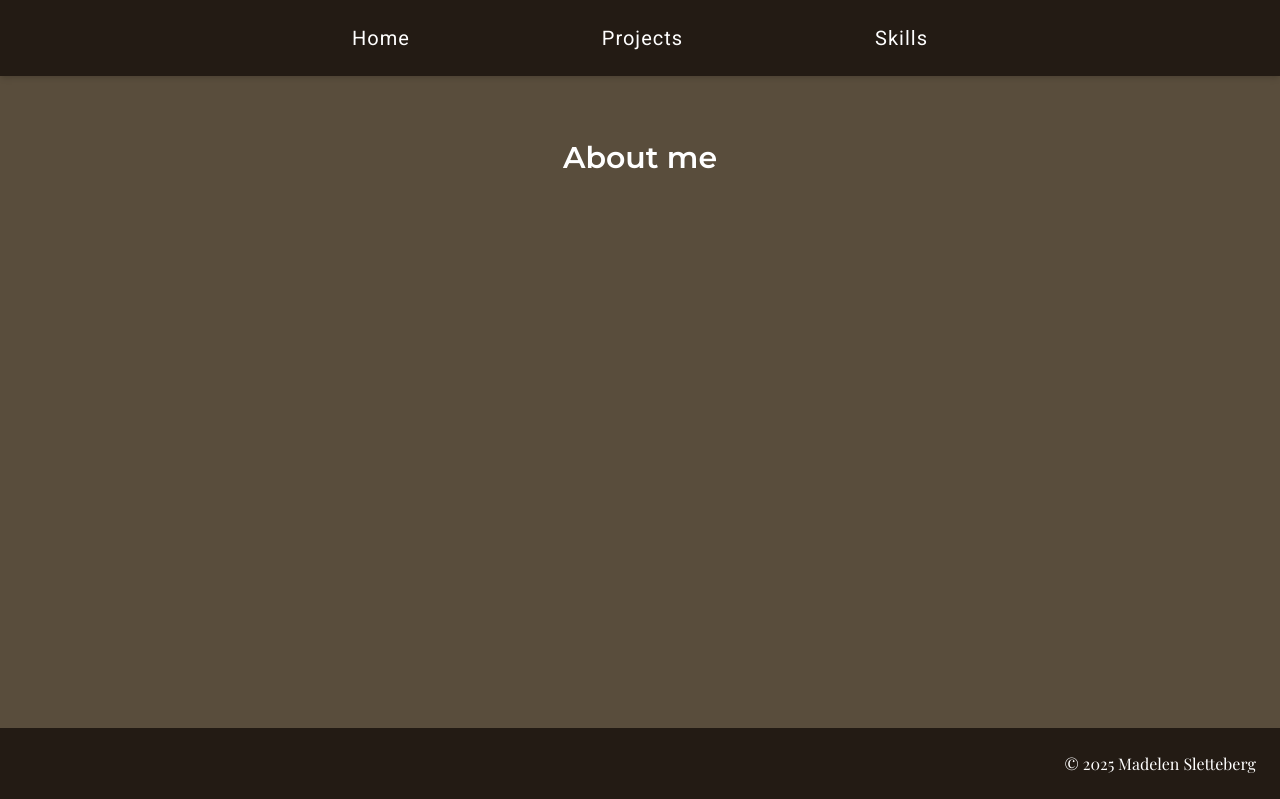
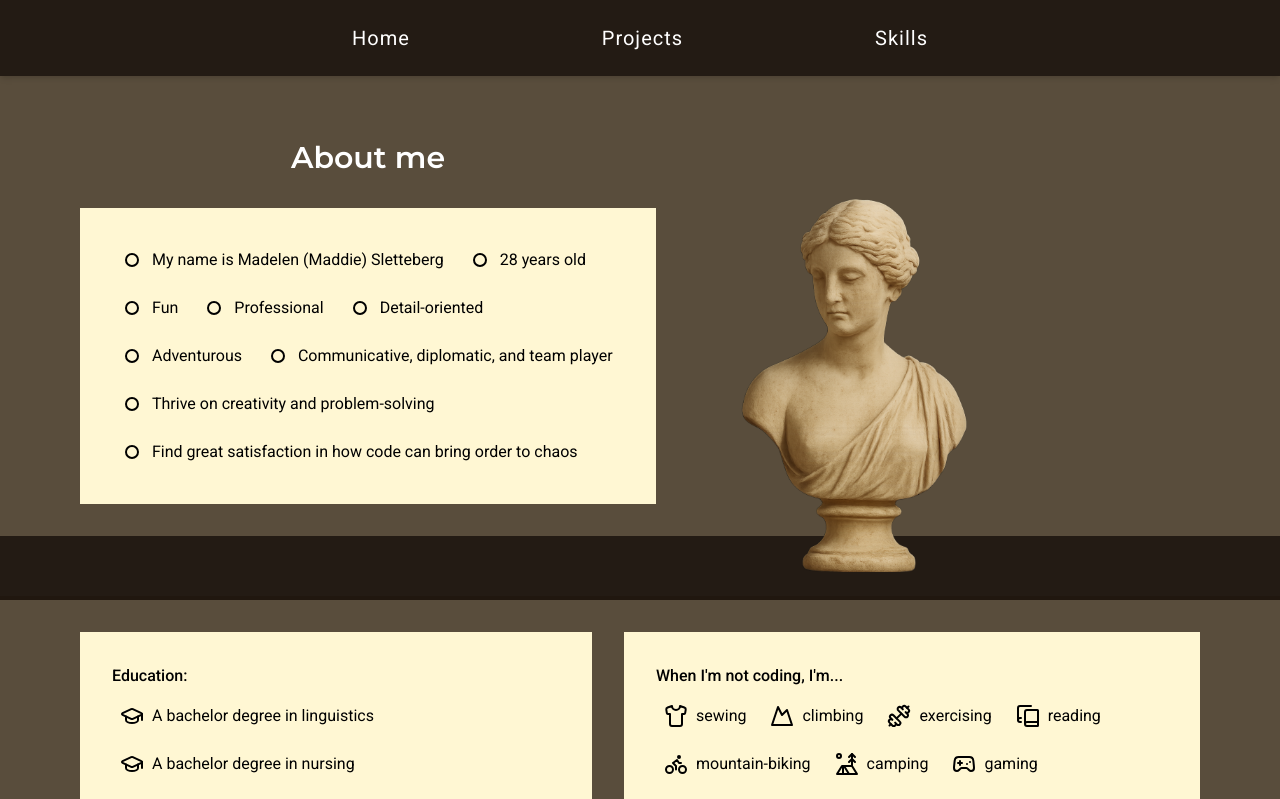
Before and after one commit to maddipaddi/maddipaddi, a React (Vite) app: page /about in a window 1280 px wide. Shown: the top 799 px of the page. Built offline with nearby package versions, Linux system fonts and the light colour scheme; a web font is replaced by a local one.

Commit message:
feat: add content and styling to about page

```diff
--- a/src/pages/About.jsx
+++ b/src/pages/About.jsx
@@ -1,9 +1,117 @@
+import {
+  Bike,
+  BookCopy,
+  CircleSmall,
+  Dumbbell,
+  Gamepad2,
+  GraduationCap,
+  Laptop,
+  Mountain,
+  Popcorn,
+  Shirt,
+  TentTree,
+  WavesLadder,
+} from "lucide-react";
+
 export default function About() {
   return (
     <article>
-      <h1 className="text-3xl font-heading font-semibold mt-16 mb-8 text-center">
-        About me
-      </h1>
+      <div className="flex flex-wrap justify-center mb-8 gap-8 items-center">
+        <div className="px-4">
+          <h1 className="text-3xl font-heading font-semibold mt-16 mb-8 text-center">
+            About me
+          </h1>
+          <ul className="flex flex-wrap gap-2 bg-background text-black p-8 md:max-w-xl">
+            <li className="flex gap-2 p-2">
+              <CircleSmall className="flex-shrink-0" /> My name is Madelen
+              (Maddie) Sletteberg
+            </li>
+            <li className="flex gap-2 p-2">
+              <CircleSmall className="flex-shrink-0" /> 28 years old
+            </li>
+            <li className="flex gap-2 p-2">
+              <CircleSmall className="flex-shrink-0" /> Fun
+            </li>
+            <li className="flex gap-2 p-2">
+              <CircleSmall className="flex-shrink-0" /> Professional
+            </li>
+            <li className="flex gap-2 p-2">
+              <CircleSmall className="flex-shrink-0" /> Detail-oriented
+            </li>
+            <li className="flex gap-2 p-2">
+              <CircleSmall className="flex-shrink-0" /> Adventurous
+            </li>
+            <li className="flex gap-2 p-2">
+              <CircleSmall className="flex-shrink-0" /> Communicative,
+              diplomatic, and team player
+            </li>
+            <li className="flex gap-2 p-2">
+              <CircleSmall className="flex-shrink-0" /> Thrive on creativity and
+              problem-solving
+            </li>
+            <li className="flex gap-2 p-2">
+              <CircleSmall className="flex-shrink-0" /> Find great satisfaction
+              in how code can bring order to chaos
+            </li>
+          </ul>
+        </div>
+        <div className="md:min-w-lg px-4">
+          <img
+            src="/assets/feminine-bust-ChatGPT.png"
+            alt="Feminine, cream-colored bust."
+            className="w-70 translate-y-16 lg:translate-y-20"
+          />
+        </div>
+      </div>
+      <div className="bg-primary h-16 border-b-4 border-bookshelf-border"></div>
+      <div className="flex flex-wrap justify-center mb-8 gap-8 items-center px-4">
+        <div className="bg-background text-black p-8 mt-8 lg:max-w-xl xl:max-w-lg">
+          <h2 className="mb-2 font-medium">Education:</h2>
+          <ul className="flex flex-wrap gap-2">
+            <li className="flex gap-2 p-2">
+              <GraduationCap /> A bachelor degree in linguistics
+            </li>
+            <li className="flex gap-2 p-2">
+              <GraduationCap /> A bachelor degree in nursing
+            </li>
+            <li className="flex gap-2 p-2">
+              <Laptop /> A two-year front-end development degree
+            </li>
+          </ul>
+        </div>
+        <div className="bg-background text-black p-8 mt-8 lg:max-w-xl xl:max-w-xl">
+          <h2 className="mb-2 font-medium">When I'm not coding, I'm...</h2>
+          <ul className="flex flex-wrap gap-2">
+            <li className="flex gap-2 p-2">
+              <Shirt /> sewing
+            </li>
+            <li className="flex gap-2 p-2">
+              <Mountain /> climbing
+            </li>
+            <li className="flex gap-2 p-2">
+              <Dumbbell /> exercising
+            </li>
+            <li className="flex gap-2 p-2">
+              <BookCopy /> reading
+            </li>
+            <li className="flex gap-2 p-2">
+              <Bike /> mountain-biking
+            </li>
+            <li className="flex gap-2 p-2">
+              <TentTree /> camping
+            </li>
+            <li className="flex gap-2 p-2">
+              <Gamepad2 /> gaming
+            </li>
+            <li className="flex gap-2 p-2">
+              <WavesLadder /> swimming
+            </li>
+            <li className="flex gap-2 p-2">
+              <Popcorn /> binge-watching
+            </li>
+          </ul>
+        </div>
+      </div>
     </article>
   );
 }
```
